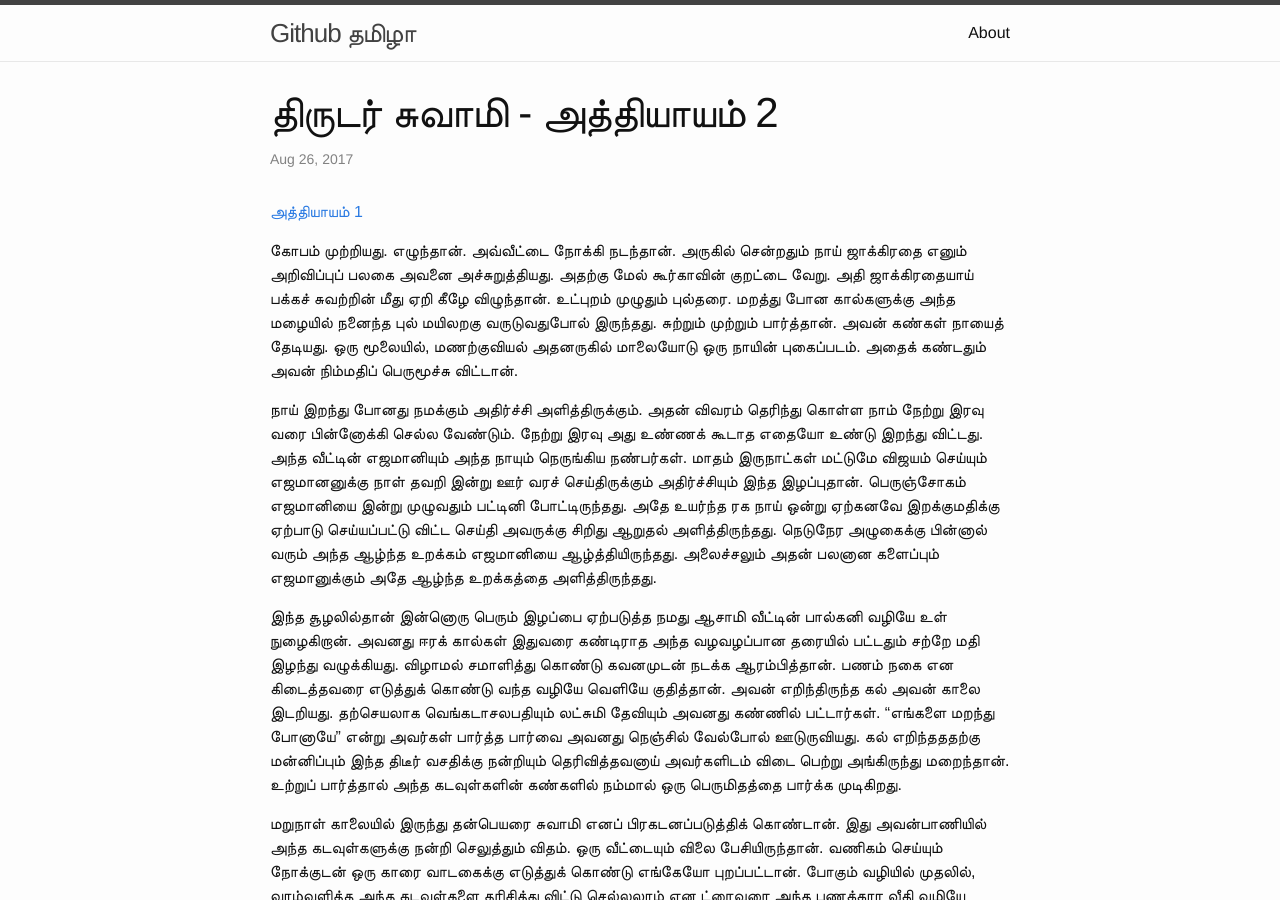
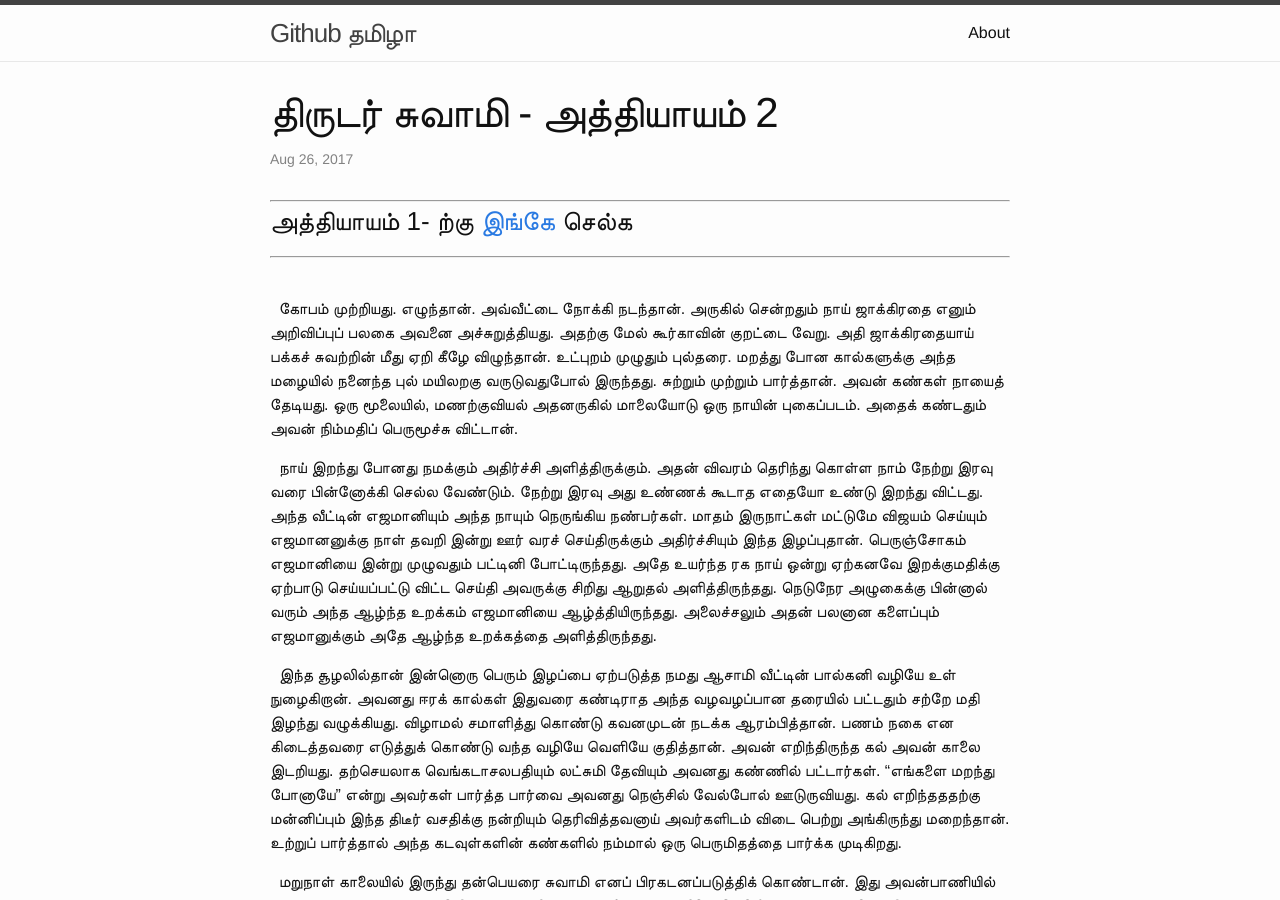
Before and after one commit to rajbharath/rajbharath.github.io, a Jekyll site: the page built from _posts/2017-08-26- short story - thirudar swami - aththiyayam 2.markdown, in a window 1280 px wide and 900 px high. Built offline with Jekyll 4.4.1, drawn with Linux system fonts in a browser that asks for light colours; comment, search, counter and statistics services are not loaded.

Commit message:
short story - thirudar swami - aththiyayam - improved UX

```diff
--- a/_posts/2017-08-21- short story - thirudar swami - aththiyayam 1.markdown
+++ b/_posts/2017-08-21- short story - thirudar swami - aththiyayam 1.markdown
@@ -26,3 +26,9 @@ comments: true
 
 
 தொடரும்....
+
+<hr>
+
+### அத்தியாயம் 2- ற்கு <a href="short/story/2017/08/26/short-story-thirudar-swami-aththiyayam-2.html" target="_blank">இங்கே</a> செல்க
+
+<hr>
--- a/_posts/2017-08-26- short story - thirudar swami - aththiyayam 2.markdown
+++ b/_posts/2017-08-26- short story - thirudar swami - aththiyayam 2.markdown
@@ -6,18 +6,24 @@ categories: Short Story
 comments: true
 ---
 
-<a href="/short/story/2017/08/21/short-story-thirudar-swami-aththiyayam-1.html" target="_blank">அத்தியாயம் 1</a>
+<hr>
 
-கோபம் முற்றியது. எழுந்தான். அவ்வீட்டை நோக்கி நடந்தான். அருகில் சென்றதும் நாய் ஜாக்கிரதை எனும் அறிவிப்புப் பலகை அவனை அச்சுறுத்தியது.  அதற்கு மேல் கூர்காவின் குறட்டை வேறு. அதி ஜாக்கிரதையாய் பக்கச் சுவற்றின் மீது ஏறி கீழே விழுந்தான். உட்புறம் முழுதும்  புல்தரை. மறத்து போன கால்களுக்கு அந்த மழையில் நனைந்த புல் மயிலறகு வருடுவதுபோல் இருந்தது. சுற்றும் முற்றும் பார்த்தான். அவன் கண்கள் நாயைத் தேடியது. ஒரு மூலையில், மணற்குவியல் அதனருகில் மாலையோடு ஒரு நாயின் புகைப்படம். அதைக் கண்டதும் அவன் நிம்மதிப் பெருமூச்சு விட்டான்.
+### அத்தியாயம் 1- ற்கு <a href="/short/story/2017/08/21/short-story-thirudar-swami-aththiyayam-1.html" target="_blank">இங்கே</a> செல்க
 
-நாய் இறந்து போனது நமக்கும் அதிர்ச்சி அளித்திருக்கும். அதன் விவரம் தெரிந்து கொள்ள நாம் நேற்று இரவு வரை பின்னோக்கி செல்ல வேண்டும். நேற்று இரவு அது உண்ணக் கூடாத எதையோ உண்டு இறந்து விட்டது. அந்த வீட்டின் எஜமானியும் அந்த நாயும் நெருங்கிய நண்பர்கள். மாதம் இருநாட்கள் மட்டுமே விஜயம் செய்யும் எஜமானனுக்கு நாள் தவறி இன்று ஊர் வரச் செய்திருக்கும் அதிர்ச்சியும் இந்த இழப்புதான். பெருஞ்சோகம் எஜமானியை இன்று முழுவதும் பட்டினி போட்டிருந்தது. அதே உயர்ந்த ரக நாய் ஒன்று ஏற்கனவே இறக்குமதிக்கு ஏற்பாடு செய்யப்பட்டு விட்ட செய்தி அவருக்கு சிறிது ஆறுதல் அளித்திருந்தது. நெடுநேர அழுகைக்கு பின்னால் வரும் அந்த ஆழ்ந்த உறக்கம் எஜமானியை ஆழ்த்தியிருந்தது. அலைச்சலும் அதன் பலனான களைப்பும் எஜமானுக்கும் அதே ஆழ்ந்த உறக்கத்தை அளித்திருந்தது.
+<hr>
 
-இந்த சூழலில்தான் இன்னொரு பெரும் இழப்பை ஏற்படுத்த நமது ஆசாமி வீட்டின் பால்கனி வழியே உள் நுழைகிறான். அவனது ஈரக் கால்கள் இதுவரை கண்டிராத அந்த வழவழப்பான தரையில் பட்டதும் சற்றே மதி இழந்து வழுக்கியது. விழாமல் சமாளித்து கொண்டு கவனமுடன் நடக்க ஆரம்பித்தான். பணம் நகை என கிடைத்தவரை எடுத்துக் கொண்டு  வந்த வழியே வெளியே குதித்தான். அவன் எறிந்திருந்த கல் அவன் காலை இடறியது. தற்செயலாக வெங்கடாசலபதியும் லட்சுமி தேவியும் அவனது கண்ணில் பட்டார்கள். "எங்களை மறந்து போனாயே" என்று அவர்கள் பார்த்த பார்வை அவனது நெஞ்சில் வேல்போல் ஊடுருவியது. கல் எறிந்தததற்கு மன்னிப்பும் இந்த திடீர் வசதிக்கு நன்றியும் தெரிவித்தவனாய் அவர்களிடம் விடை பெற்று அங்கிருந்து மறைந்தான். உற்றுப் பார்த்தால் அந்த கடவுள்களின் கண்களில் நம்மால் ஒரு பெருமிதத்தை பார்க்க முடிகிறது.
+&nbsp;&nbsp;
 
-மறுநாள் காலையில் இருந்து தன்பெயரை சுவாமி எனப் பிரகடனப்படுத்திக் கொண்டான். இது அவன்பாணியில் அந்த கடவுள்களுக்கு நன்றி செலுத்தும் விதம். ஒரு வீட்டையும் விலை பேசியிருந்தான். வணிகம் செய்யும் நோக்குடன் ஒரு காரை வாடகைக்கு எடுத்துக் கொண்டு எங்கேயோ புறப்பட்டான். போகும் வழியில் முதலில், வாழ்வளித்த அந்த கடவுள்களை தரிசித்து விட்டு செல்லலாம் என ட்ரைவரை அந்த பணக்கார வீதி வழியே போகச் சொன்னான்.
+&nbsp;&nbsp;கோபம் முற்றியது. எழுந்தான். அவ்வீட்டை நோக்கி நடந்தான். அருகில் சென்றதும் நாய் ஜாக்கிரதை எனும் அறிவிப்புப் பலகை அவனை அச்சுறுத்தியது.  அதற்கு மேல் கூர்காவின் குறட்டை வேறு. அதி ஜாக்கிரதையாய் பக்கச் சுவற்றின் மீது ஏறி கீழே விழுந்தான். உட்புறம் முழுதும்  புல்தரை. மறத்து போன கால்களுக்கு அந்த மழையில் நனைந்த புல் மயிலறகு வருடுவதுபோல் இருந்தது. சுற்றும் முற்றும் பார்த்தான். அவன் கண்கள் நாயைத் தேடியது. ஒரு மூலையில், மணற்குவியல் அதனருகில் மாலையோடு ஒரு நாயின் புகைப்படம். அதைக் கண்டதும் அவன் நிம்மதிப் பெருமூச்சு விட்டான்.
 
-இதே சமயத்தில் அந்த எஜமானன் திருடு போனதை எண்ணி கோபமும் கவலையும் கொண்டிருந்தான். கூர்காவோ தனது வேலையை இழந்து இருந்தான். எஜமானனோ இந்த இழப்பை வெளிக்காட்ட முடியாததில் இருந்து அவை கருப்புப்பணமாக இருக்க வேண்டும் என நம்மால் ஊகிக்க முடிகிறது. எது எப்படி இருந்தாலும் இன்று பணிநிமித்தமாக மீண்டும் வெளிநாடு சென்றே தீர வேண்டும். கார் ட்ரைவரும் இன்று அவசர வேலையாக விடுமுறை எடுத்திருந்தான். வாடகைக் காரில் விமானநிலையம் போய் விடலாம் என வீட்டை விட்டு வெளியே கிளம்பிய அவரது காலில் சுவாமி எறிந்திருந்த அதே கல் இடறியது. தற்செயலாக வெங்கடாசலபதியும் லட்சுமி தேவியும் அவரது கண்களில் பட்டனர். இருந்த கோபத்திற்கு அதே கல்லால் அவர்களை ஒரு போடு போட்டார் எஜமானன். "அளித்த செழிப்பினை மறந்து நம்மை அடிக்கின்றானே நன்றி கெட்டவன்" என்று மனமுடைந்து கீழே சிதறினார்கள்.
+&nbsp;&nbsp;நாய் இறந்து போனது நமக்கும் அதிர்ச்சி அளித்திருக்கும். அதன் விவரம் தெரிந்து கொள்ள நாம் நேற்று இரவு வரை பின்னோக்கி செல்ல வேண்டும். நேற்று இரவு அது உண்ணக் கூடாத எதையோ உண்டு இறந்து விட்டது. அந்த வீட்டின் எஜமானியும் அந்த நாயும் நெருங்கிய நண்பர்கள். மாதம் இருநாட்கள் மட்டுமே விஜயம் செய்யும் எஜமானனுக்கு நாள் தவறி இன்று ஊர் வரச் செய்திருக்கும் அதிர்ச்சியும் இந்த இழப்புதான். பெருஞ்சோகம் எஜமானியை இன்று முழுவதும் பட்டினி போட்டிருந்தது. அதே உயர்ந்த ரக நாய் ஒன்று ஏற்கனவே இறக்குமதிக்கு ஏற்பாடு செய்யப்பட்டு விட்ட செய்தி அவருக்கு சிறிது ஆறுதல் அளித்திருந்தது. நெடுநேர அழுகைக்கு பின்னால் வரும் அந்த ஆழ்ந்த உறக்கம் எஜமானியை ஆழ்த்தியிருந்தது. அலைச்சலும் அதன் பலனான களைப்பும் எஜமானுக்கும் அதே ஆழ்ந்த உறக்கத்தை அளித்திருந்தது.
 
-கோபத்தின் ஒரு பாதியை கடவுள்களின் மீது காட்டிவிட்டு சாலையை கடக்கும் போது சுவாமியின் கார் வருவதை எஜமான் கவனிக்கவில்லை. ஏறக்குறைய மோதாத குறை. சைகையால் எஜமான் மன்னிப்பு கூறியதும் சுவாமி கீழே இறங்கி, "சார், எங்கயும் அவசரமா போணுமா" என்று கேட்டதுதான் தாமதம். இருவரும் சரிசமமாக ஒரே காரில் பயணம் செய்யத் தொடங்கினார்கள். வீட்டை கடக்கும் போது நொறுங்கியிருந்த கடவுள்களை கண்டதும் சுவாமிக்கு தூக்கி வாரிப் போட்டது. மறுநாள் அந்த கடவுள்கள் சுவாமியின் வீட்டு வாசலை அலங்கரித்தனர்.
+&nbsp;&nbsp;இந்த சூழலில்தான் இன்னொரு பெரும் இழப்பை ஏற்படுத்த நமது ஆசாமி வீட்டின் பால்கனி வழியே உள் நுழைகிறான். அவனது ஈரக் கால்கள் இதுவரை கண்டிராத அந்த வழவழப்பான தரையில் பட்டதும் சற்றே மதி இழந்து வழுக்கியது. விழாமல் சமாளித்து கொண்டு கவனமுடன் நடக்க ஆரம்பித்தான். பணம் நகை என கிடைத்தவரை எடுத்துக் கொண்டு  வந்த வழியே வெளியே குதித்தான். அவன் எறிந்திருந்த கல் அவன் காலை இடறியது. தற்செயலாக வெங்கடாசலபதியும் லட்சுமி தேவியும் அவனது கண்ணில் பட்டார்கள். "எங்களை மறந்து போனாயே" என்று அவர்கள் பார்த்த பார்வை அவனது நெஞ்சில் வேல்போல் ஊடுருவியது. கல் எறிந்தததற்கு மன்னிப்பும் இந்த திடீர் வசதிக்கு நன்றியும் தெரிவித்தவனாய் அவர்களிடம் விடை பெற்று அங்கிருந்து மறைந்தான். உற்றுப் பார்த்தால் அந்த கடவுள்களின் கண்களில் நம்மால் ஒரு பெருமிதத்தை பார்க்க முடிகிறது.
+
+&nbsp;&nbsp;மறுநாள் காலையில் இருந்து தன்பெயரை சுவாமி எனப் பிரகடனப்படுத்திக் கொண்டான். இது அவன்பாணியில் அந்த கடவுள்களுக்கு நன்றி செலுத்தும் விதம். ஒரு வீட்டையும் விலை பேசியிருந்தான். வணிகம் செய்யும் நோக்குடன் ஒரு காரை வாடகைக்கு எடுத்துக் கொண்டு எங்கேயோ புறப்பட்டான். போகும் வழியில் முதலில், வாழ்வளித்த அந்த கடவுள்களை தரிசித்து விட்டு செல்லலாம் என ட்ரைவரை அந்த பணக்கார வீதி வழியே போகச் சொன்னான்.
+
+&nbsp;&nbsp;இதே சமயத்தில் அந்த எஜமானன் திருடு போனதை எண்ணி கோபமும் கவலையும் கொண்டிருந்தான். கூர்காவோ தனது வேலையை இழந்து இருந்தான். எஜமானனோ இந்த இழப்பை வெளிக்காட்ட முடியாததில் இருந்து அவை கருப்புப்பணமாக இருக்க வேண்டும் என நம்மால் ஊகிக்க முடிகிறது. எது எப்படி இருந்தாலும் இன்று பணிநிமித்தமாக மீண்டும் வெளிநாடு சென்றே தீர வேண்டும். கார் ட்ரைவரும் இன்று அவசர வேலையாக விடுமுறை எடுத்திருந்தான். வாடகைக் காரில் விமானநிலையம் போய் விடலாம் என வீட்டை விட்டு வெளியே கிளம்பிய அவரது காலில் சுவாமி எறிந்திருந்த அதே கல் இடறியது. தற்செயலாக வெங்கடாசலபதியும் லட்சுமி தேவியும் அவரது கண்களில் பட்டனர். இருந்த கோபத்திற்கு அதே கல்லால் அவர்களை ஒரு போடு போட்டார் எஜமானன். "அளித்த செழிப்பினை மறந்து நம்மை அடிக்கின்றானே நன்றி கெட்டவன்" என்று மனமுடைந்து கீழே சிதறினார்கள்.
+
+&nbsp;&nbsp;கோபத்தின் ஒரு பாதியை கடவுள்களின் மீது காட்டிவிட்டு சாலையை கடக்கும் போது சுவாமியின் கார் வருவதை எஜமான் கவனிக்கவில்லை. ஏறக்குறைய மோதாத குறை. சைகையால் எஜமான் மன்னிப்பு கூறியதும் சுவாமி கீழே இறங்கி, "சார், எங்கயும் அவசரமா போணுமா" என்று கேட்டதுதான் தாமதம். இருவரும் சரிசமமாக ஒரே காரில் பயணம் செய்யத் தொடங்கினார்கள். வீட்டை கடக்கும் போது நொறுங்கியிருந்த கடவுள்களை கண்டதும் சுவாமிக்கு தூக்கி வாரிப் போட்டது. மறுநாள் அந்த கடவுள்கள் சுவாமியின் வீட்டு வாசலை அலங்கரித்தனர்.
 
 முற்றும்.
```
